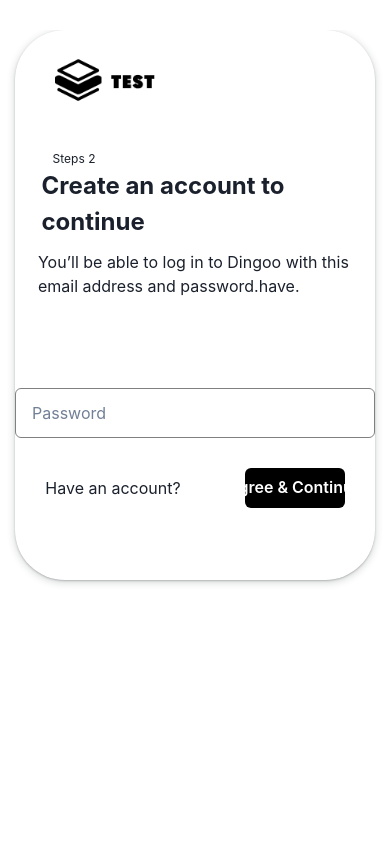
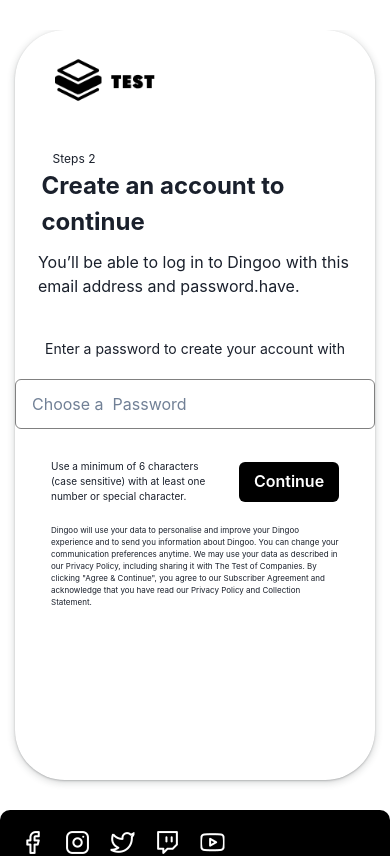
Before and after one commit to RupeshSahu969/AlkyeAssiments, a React (Create React App) app: page / in a window 390 px wide. Shown: the top 856 px of the page. Built offline with nearby package versions, Linux system fonts and the light colour scheme.

Commit message:
signup2 pages responsive

```diff
--- a/src/Components/Signup2.jsx
+++ b/src/Components/Signup2.jsx
@@ -1,20 +1,10 @@
 import React, { useState } from "react";
-import {
-  Box,
-  Button,
-  Flex,
-  Image,
-  Input,
-  SimpleGrid,
-  Text,
-} from "@chakra-ui/react";
+import { Box, Button, Flex, Image, Input, Text } from "@chakra-ui/react";
 import logo1 from "./assets/Logo1.png";
-import eys from "./assets/eye-off.png"
-
+import eys from "./assets/eye-off.png";
 import Footer from "../Pages/Footer";
 
 const Signup2 = () => {
-
   const [showPassword, setShowPassword] = useState(false);
 
   const showsPassword = () => {
@@ -30,8 +20,7 @@
     >
       <Flex
         w={{ base: "360px", md: "90%" }}
-        h={{ base: "550px", md: "550px" }}
-        // mt={{ base: "41px", md: "30px" }}
+        h={{ base: "750px", md: "550px" }}
         m="auto"
         boxShadow="rgba(60, 64, 67, 0.3) 0px 1px 2px 0px, rgba(60, 64, 67, 0.15) 0px 2px 6px 2px"
         flexDirection="column"
@@ -44,10 +33,8 @@
           mb={{ base: "20px", md: "20px" }}
           marginLeft={{ base: "5rem", md: "10%" }}
         >
-          {/* Adjusted Box for better alignment */}
           <Image src={logo1} boxSize="100px" objectFit="contain" />
         </Box>
-
         <Box>
           <Text
             fontSize={{ base: "12px", md: "24px" }}
@@ -57,7 +44,6 @@
             Steps 2
           </Text>
         </Box>
-
         <Flex
           w="70%"
           flexDirection={["column", "row"]}
@@ -77,15 +63,18 @@
               Create an account to <Text> continue</Text>
             </Text>
           </Box>
-          <Box display={{ base: "none", md: "flex" }}
-           w="1500px" mt={"-50px"}  ml="15%" fontWeight={"bold"}
+          <Box
+            display={{ base: "none", md: "flex" }}
+            w="1500px"
+            mt={"-50px"}
+            ml="15%"
+            fontWeight={"bold"}
           >
             {" "}
             <Text fontSize={{ base: "0", md: "14px" }}>
               Enter a password to create your account with
             </Text>{" "}
           </Box>
-
           <Input
             type={showPassword ? "text" : "password"}
             placeholder="Choose a Password"
@@ -108,7 +97,6 @@
             display={{ base: "none", md: "flex" }}
           />
         </Flex>
-
         <Flex
           w="90%"
           flexDirection={["column", "row"]}
@@ -137,7 +125,6 @@
             marginTop={{ base: "0rem", md: "-1rem" }}
             display={{ base: "none", md: "flex" }}
           >
-
             <Button
               bgColor="black"
               color="white"
@@ -150,22 +137,39 @@
             </Button>
           </Box>
         </Flex>
-
         <Box w="80%" marginLeft={"-130px"} mt="40px">
-          <Text textAlign={"start"} fontSize={"13px"}   display={{ base: "none", md: "flex" }}>
-          Dingoo will use your data to personalise and improve your Dingoo experience and to send you information about Dingoo. You can change your communication preferences anytime. We may use your data as described in our Privacy Policy, including sharing it with The Test of Companies. By clicking "Agree & Continue", you agree to our Subscriber Agreement and acknowledge that you have read our Privacy Policy and Collection Statement.
+          <Text
+            textAlign={"start"}
+            fontSize={"13px"}
+            display={{ base: "none", md: "flex" }}
+          >
+            Dingoo will use your data to personalise and improve your Dingoo
+            experience and to send you information about Dingoo. You can change
+            your communication preferences anytime. We may use your data as
+            described in our Privacy Policy, including sharing it with The Test
+            of Companies. By clicking "Agree & Continue", you agree to
+            our Subscriber Agreement and acknowledge that you have read
+            our Privacy Policy and Collection Statement.
           </Text>
+        </Box>
+        <Box>
+          <Text
+            fontSize={{ base: "14px", md: "14px" }}
+            display={{ base: "flex", md: "none" }}
+          >
+            Enter a password to create your account with
+          </Text>{" "}
         </Box>
         <Box display={{ base: "flex", md: "none" }}>
           <Box
             display={{ base: "flex", md: "none" }}
             justifyContent={["center", "flex-start"]}
-            marginTop={"50px"}
+            marginTop={"20px"}
           >
             <Input
               display={{ base: "flex", md: "none" }}
               type="password"
-              placeholder="Password"
+              placeholder="Choose a  Password"
               htmlSize={30}
               height="50px"
               border={"1px solid gray"}
@@ -176,12 +180,17 @@
           display={{ base: "flex", md: "none" }}
           justifyContent="center"
           alignItems="center"
-          gap="4rem"
+          gap="2rem"
           mt={"30px"}
+          w="80%"
         >
           <Box>
-            <Text>Have an account?</Text>
+            <Text fontSize="10px" textAlign={"start"}>
+              Use a minimum of 6 characters (case sensitive) with at least one
+              number or special character.
+            </Text>
           </Box>
+
           <Box>
             <Button
               bgColor="black"
@@ -190,12 +199,23 @@
               height="40px"
               width="100px"
             >
-              Agree & Continue
+              Continue
             </Button>
           </Box>
         </Flex>
+        <Box w="80%" display={{ base: "flex", md: "none" }} mt="20px">
+          <Text textAlign={"start"} fontSize={"8px"}>
+            Dingoo will use your data to personalise and improve your Dingoo
+            experience and to send you information about Dingoo. You can change
+            your communication preferences anytime. We may use your data as
+            described in our Privacy Policy, including sharing it with The Test
+            of Companies. By clicking "Agree & Continue", you agree to
+            our Subscriber Agreement and acknowledge that you have read
+            our Privacy Policy and Collection Statement.
+          </Text>
+        </Box>
       </Flex>
-      {/* <Footer/> */}
+      <Footer />
     </Box>
   );
 };
--- a/src/Pages/Footer.jsx
+++ b/src/Pages/Footer.jsx
@@ -106,7 +106,6 @@
             <Text>Corporate Information</Text>
           </Box>
         </Flex>
-
         <Flex
           display={{ base: "flex", md: "none" }}
           textAlign={"start"}
@@ -127,7 +126,6 @@
             <Text m="5px">Cookie Preferences</Text>
           </Box>
         </Flex>
-
         <Flex w={{ base: "90%", md: "70%" }}>
           <Text textAlign={"start"} fontSize="sm">
             © Alkye Test.
```
Lines whose indentation alone changed are shown as unchanged.
